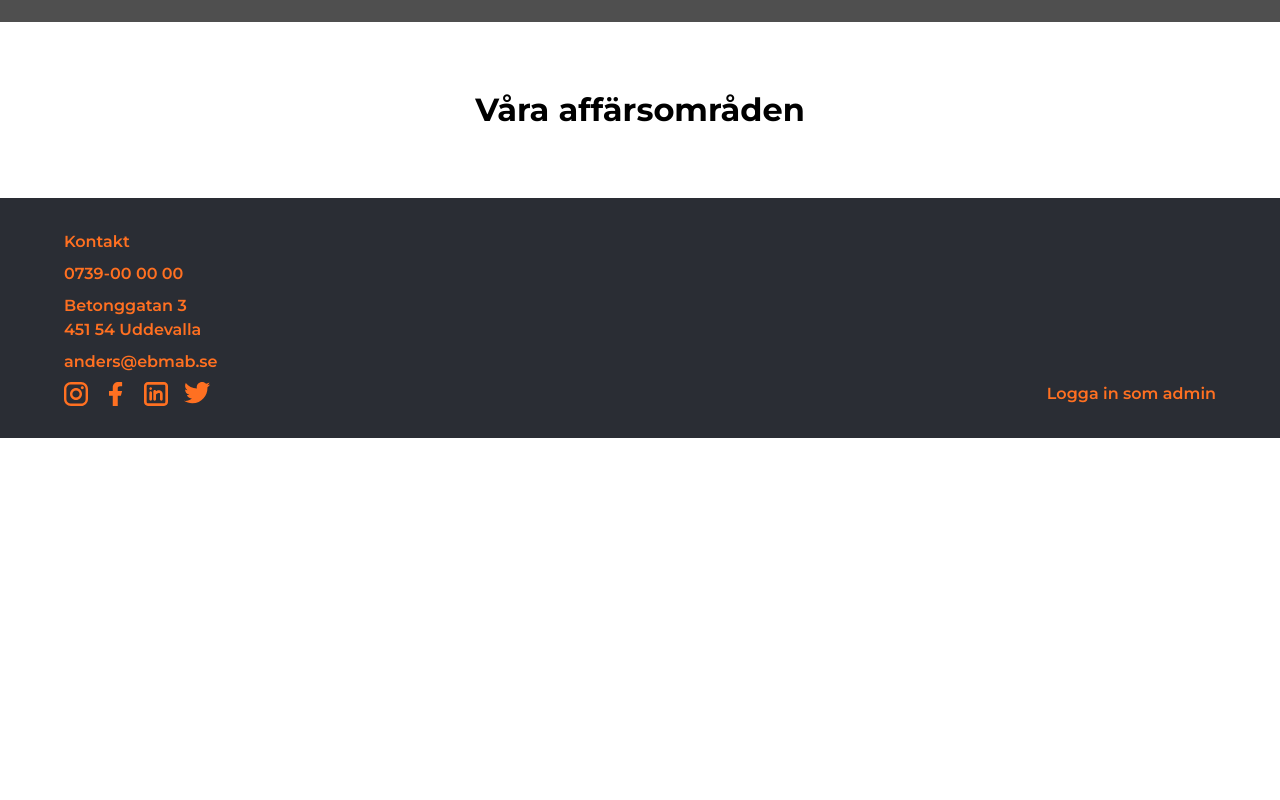
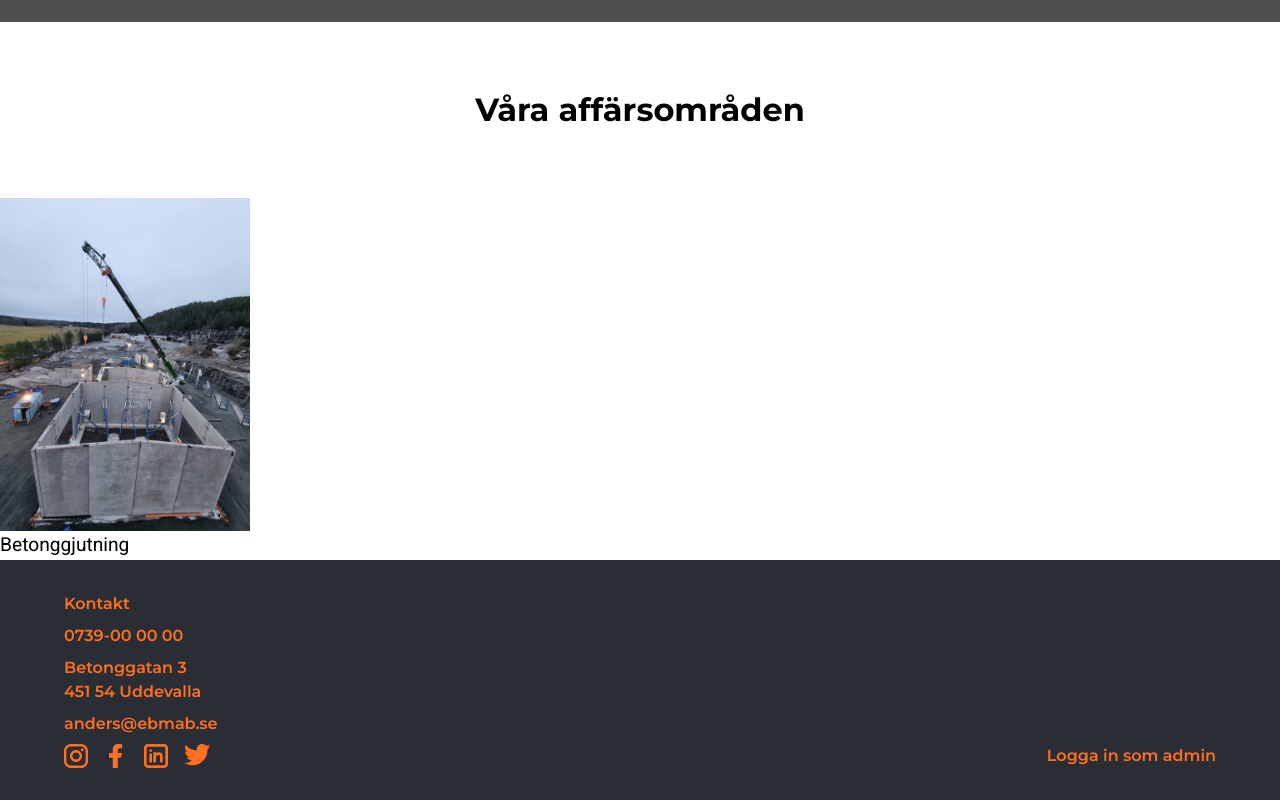
Before and after one commit to Sunse7/ebmab, a React (Vite) app in the folder ebmab/: page / in a window 1280 px wide. Shown: the part 553-1353 px from the top of the page. Before the commit the page ends 991 px from the top, so only its background shows below. Built offline with nearby package versions, Linux system fonts and the light colour scheme; grey boxes are pictures that could not be loaded.

Commit message:
Landing WIP

```diff
--- /dev/null
+++ b/ebmab/src/components/card/Card.jsx
@@ -0,0 +1,12 @@
+import "./style.scss";
+
+export function Card({ src, alt, text }) {
+  return (
+    <section className="card">
+      <figure className="card__image">
+        <img src={src} alt={alt} />
+      </figure>
+      <p className="card__text">{text}</p>
+    </section>
+  );
+}
--- /dev/null
+++ b/ebmab/src/components/card/style.scss
@@ -0,0 +1,13 @@
+@import '../../styles/colors';
+@import '../../styles/variables';
+@import '../../styles/typography';
+@import '../../styles/reset';
+
+.card {
+    &__image {
+        width: 250px;
+    }
+    &__text {
+        @include ctaFont;
+    }
+}
--- a/ebmab/src/pages/landing/LandingPage.jsx
+++ b/ebmab/src/pages/landing/LandingPage.jsx
@@ -3,6 +3,7 @@ import { Button } from "../../components/button/Button";
 import { Footer } from "../../components/footer/Footer";
 import { Header } from "../../components/header/Header";
 import './style.scss';
+import { Card } from "../../components/card/Card";
 
 export function LandingPage() {
   const navigate = useNavigate();
@@ -21,6 +22,7 @@ export function LandingPage() {
         </section>
         <section className="landing__service-section">
           <h3>Våra affärsområden</h3>
+          <Card src='./wall.JPG' alt='Concrete wall' text='Betonggjutning' />
         </section>
         <section className="landing__about-section"></section>
       </main>
--- a/ebmab/src/pages/landing/style.scss
+++ b/ebmab/src/pages/landing/style.scss
@@ -5,7 +5,7 @@
 
 .landing {
     &__hero {
-        background: url('./bygg.JPG') center/cover, rgba(0,0,0,0.5);
+        background: url('./solvik.jpg') center/cover, rgba(0,0,0,0.5);
         background-blend-mode: multiply;
         min-height: 50vh;
         padding: $padding-massive;
```
Also changed, not shown: ebmab/public/wall.JPG (added), 1 other file (tests, documents, lock files or other folders).
